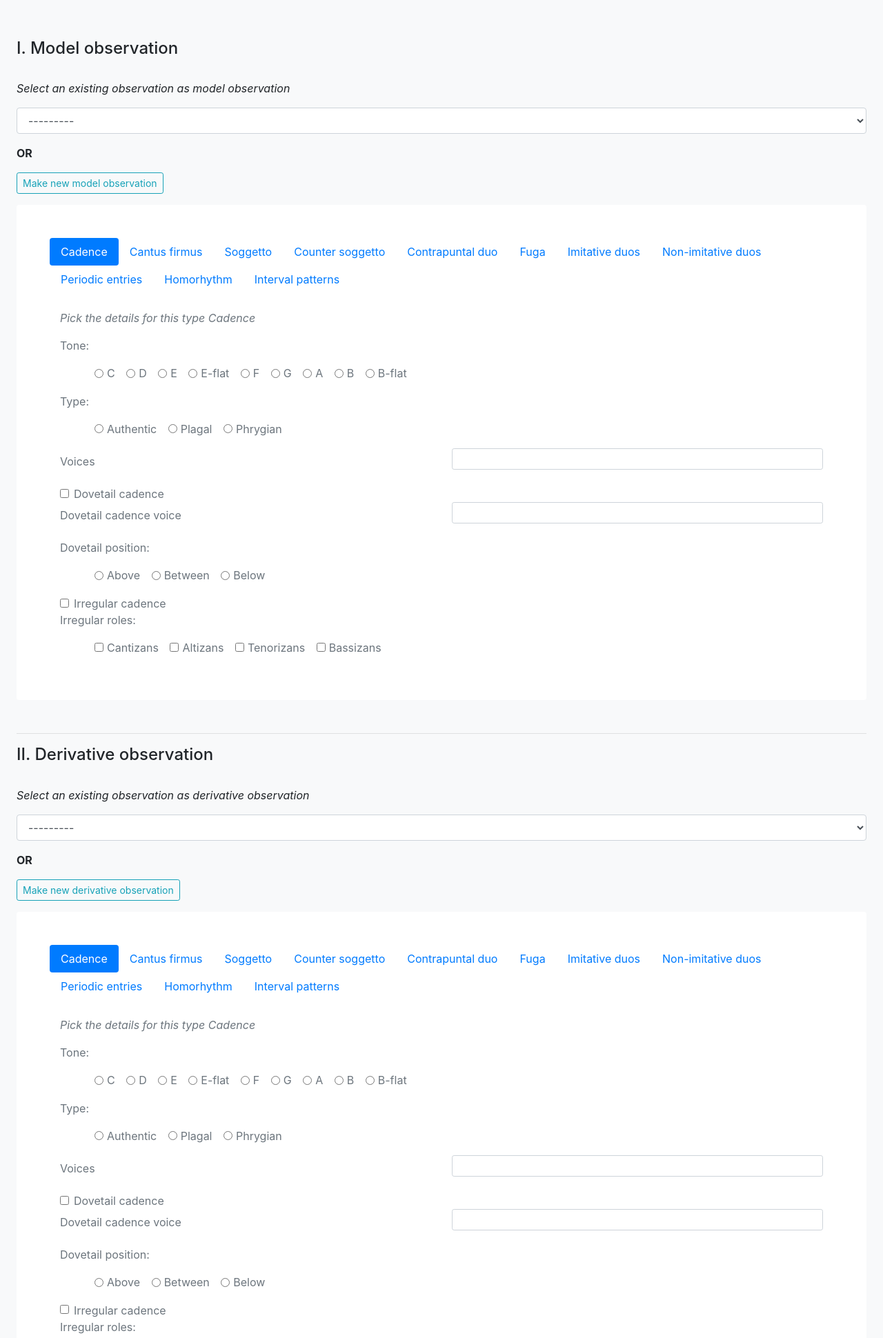
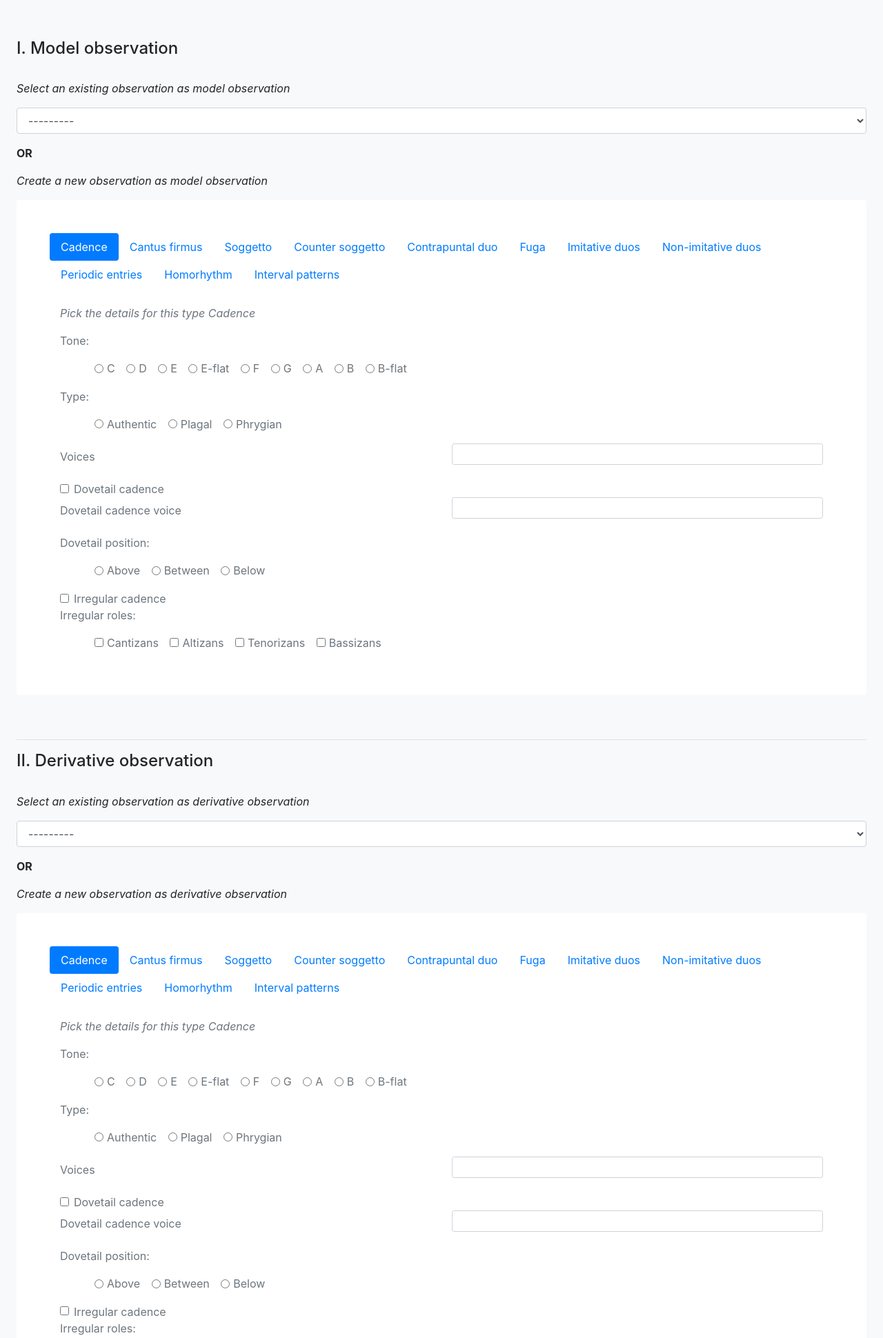
Before and after one commit to CRIM-Project/jsonfield-testing, a Django app: page /forms/relationship/ in a window 1280 px wide. Shown: the part 505-2445 px from the top of the page at 69% size. Run offline with Django 3.2, Linux system fonts and the light colour scheme; data comes from the database, SQL or seed files in the repository; some libraries are stand-ins or nearby versions.

Commit message:
template done

```diff
--- a/crim/templates/relationship_form.html
+++ b/crim/templates/relationship_form.html
@@ -86,10 +86,10 @@
                 <br><p><i>Select an existing observation as model observation</i></p>
                 <div class="row-sm"> {{form.model_observation|as_crispy_field}}  </div>
                 <p><b>OR</b></p>
-                <button type="button" class="btn btn-outline-info btn-sm" id="make-model" name="make-model" data-toggle="collapse" data-target="#model-observation-form"> Make new model observation </button>
+                <p><i> Create a new observation as model observation </i></p>
                 <p></p>
 
-
+            <fieldset class="model-form">
                 <div class="shadow-none p-5 mb-5 text-secondary bg-white rounded" name="model-observation-form" id="model-observation-form" data-toggle="true">
                     <div class="model">
                     <!-- Nav pills -->
@@ -167,27 +167,28 @@
                     </div>
                 </div>
                 </div>
+            </fieldset>
 
                 <hr>
-
+            <fieldset class="derivative-form">
                 <div class="text-left">
                     <h4>II. Derivative observation</h4>
                 </div>
                 <br><p><i> Select an existing observation as derivative observation </i></p>
                 <div class="row-sm">{{form.derivative_observation|as_crispy_field}} </div>
                 <p><b>OR</b></p>
-                <button type="button" class="btn btn-outline-info btn-sm" id="make-derivative" name="make-derivative" data-toggle="collapse" data-target="#derivative-observation-form"> Make new derivative observation </button>
+                <p><i> Create a new observation as derivative observation </i></p>
                 <p></p>
 
                 <div class="shadow-none p-5 mb-5 text-secondary bg-white rounded" name="derivative-observation-form" id="derivative-observation-form">
-                    <div class="derivative">
+                    <div class="derivative" data-toggle="true">
                     <!-- Nav pills -->
                     <ul class="nav nav-pills">
                         {% for key, value in observation_definition.items %}
                             {% if forloop.first %}
-                                <li class="nav-item"><a class="nav-link active" data-toggle="tab" href="#derivative-{{ key|slugify }}">{{ key.capitalize }}</a></li>
+                                <li class="nav-item"><a class="nav-link active" data-toggle="pill" href="#derivative-{{ key|slugify }}">{{ key.capitalize }}</a></li>
                             {% else %}
-                                <li class="nav-item"><a class="nav-link" data-toggle="tab" href="#derivative-{{ key|slugify }}">{{ key.capitalize }}</a></li>
+                                <li class="nav-item"><a class="nav-link" data-toggle="pill" href="#derivative-{{ key|slugify }}">{{ key.capitalize }}</a></li>
                             {% endif %}
                         {% endfor %}
                     </ul>
@@ -256,7 +257,7 @@
                     </div>
                 </div>
                 </div>
-
+            </fieldset>
 
 
 
@@ -327,7 +328,8 @@
 
                 var derivativeActiveTab = $(".derivative .tab-content").find(".active");
                 var id2 = derivativeActiveTab.attr('id');
-                $("#derivative-selected-tab").val(id2.replace("derivative-", ""));
+                if (id2.length > 0)
+                    $("#derivative-selected-tab").val(id2.replace("derivative-", ""));
 
 
                 $(".nav-tabs a").click(function(){
```
